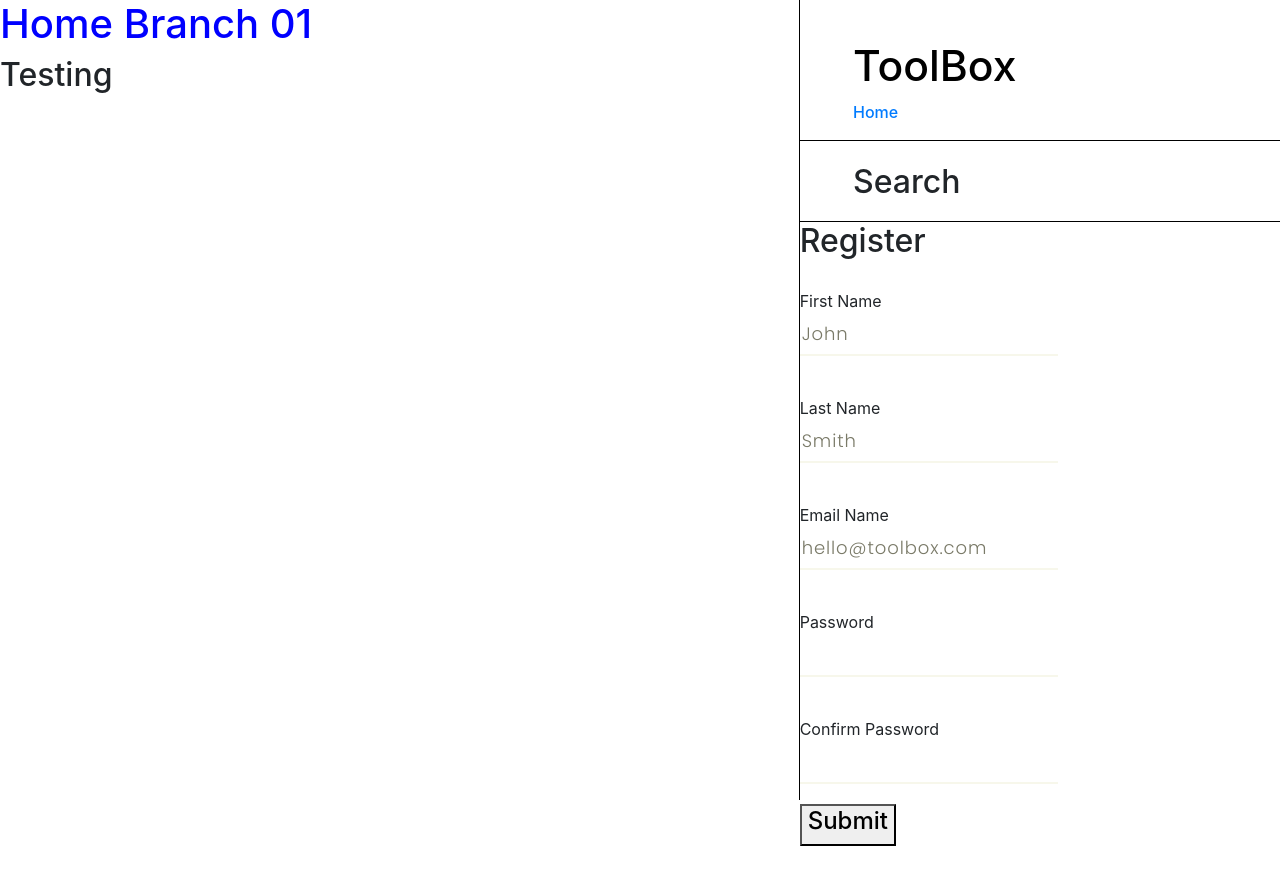
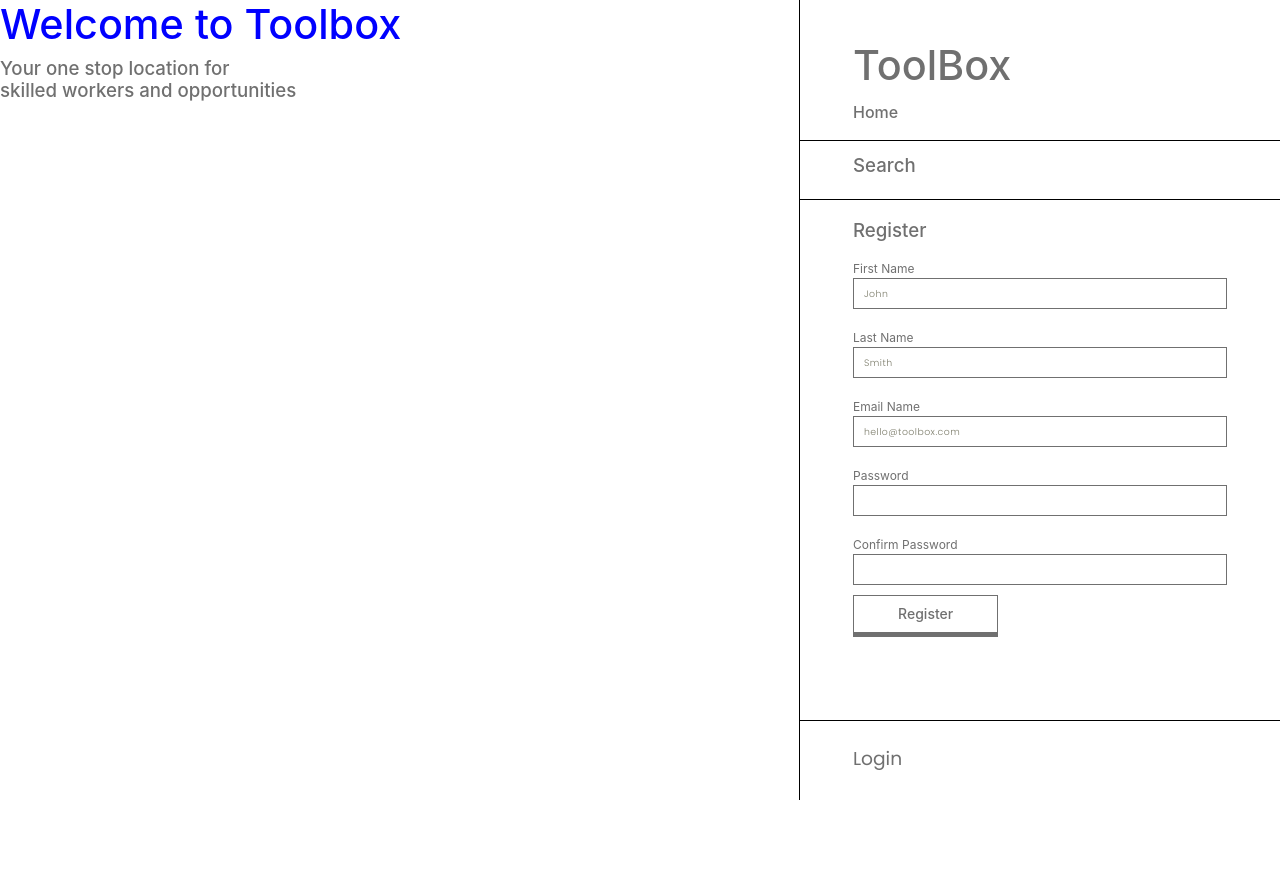
Before and after one commit to mshinh/Toolbox, a React (Create React App) app in the folder client/: page / in a window 1280 px wide. Shown: the top 884 px of the page. After the commit the page ends 800 px from the top, so only its background shows below. Built offline with nearby package versions, Linux system fonts and the light colour scheme.

Commit message:
Dashboard styling and login component built

```diff
--- a/client/src/App.scss
+++ b/client/src/App.scss
@@ -7,11 +7,13 @@
         width: (722/$desktop) * 100vw;
         border-left: 1px solid #000;
         height: 100vh;
+        position: relative;
 
 
     }
     #subclass-container {
         width: (1198/$desktop) * 100vw;
-        height: 100vmax;
+        height: 100vh;
+        overflow-y: scroll;
     }
 }
--- a/client/src/assets/stylesheets/_fontStyle.scss
+++ b/client/src/assets/stylesheets/_fontStyle.scss
@@ -1,7 +1,10 @@
 h1 {
-    color: #000;
-    size: $h1Size;
+    color: #707070;
+   font-size: $h1Size;
 }
 h2 {
-    size: $h2Size;
+    font-size: $h2Size;
 }
+a {
+    color: #707070;
+}
--- a/client/src/assets/stylesheets/_general.scss
+++ b/client/src/assets/stylesheets/_general.scss
@@ -4,6 +4,7 @@
 
 p,h1,h2,h3,h4,h5,button {
     -webkit-font-smoothing: subpixel-antialiased;
+    color: #707070;
 }
 
 
@@ -27,6 +28,54 @@ input {
 
 }
 
+.input-btn {
+  border: 1px solid #707070;
+  background-color: transparent;
+  padding: 5px 40px;
+  padding-top: 10px;
+  position: relative;
+  display: block;
+  width: 38.9%;
+
+
+  .button-bar {
+    display: block;
+    pointer-events: none;
+    position: absolute;
+    bottom: 0;
+    left: 0;
+    right: 0;
+    height: 10%;
+    width: 100%;
+    background-color: #707070;
+
+    transition: height 400ms $easeInOut3;
+  }
+  h4 {
+    pointer-events: none;
+    font-size: 14px;
+    position: relative;
+    padding: 0;
+    z-index: 1;
+    color: #707070;
+    transition: color 200ms $easeInOut3;
+
+  }
+  &.cancel {
+    width: auto;
+    margin-left: 10px;
+    opacity: 0.5;
+  }
+  &:hover {
+    .button-bar {
+      height: 100%;
+    }
+    h4 {
+      color: #fff;
+    }
+  }
+}
+
 textarea {
     background-color: transparent;
     color: $mainTextColor;
@@ -38,6 +87,9 @@ textarea {
 }
 
 .form-wrapper {
+  padding-left: $DwS;
+  padding-right: $DwS;
+
   &.margin {
       padding: ($marginD/$desktop) * 100vw;
   }
@@ -48,17 +100,20 @@ textarea {
 .form-row {
   display: flex;
   margin: 0;
+
 }
 .form-column {
-
+  flex-grow: 1;
   margin: 0;
 
-  &:first-child {
-    padding-left: 0px;
-  }
+
+  // &:first-child {
+  //   padding-left: 0px;
+  // }
 
 
 }
+
 
 .input-row {
   display: flex;
@@ -66,8 +121,8 @@ textarea {
 
 
   .input-wrapper {
-  padding-bottom: 20px;
-  padding-top: 20px;
+  padding-bottom: 10px;
+  padding-top: 10px;
   width: 100%;
 
   //margin-right: (20/$desktop) * 100vw;
@@ -79,11 +134,12 @@ textarea {
     input {
 
       background-color: transparent;
-      border: none;
-      border-bottom: 2px solid $greyWhite;
+      border: 1px solid #707070;
       padding-bottom: 7px;
-      padding-top: 7px;
+      padding-top: 8px;
+      padding-left: 10px;
       width: 100%;
+      font-size: $dashInputSize;
 
 
     }
@@ -91,6 +147,8 @@ textarea {
     label {
       display: block;
       margin: 0;
+      font-size: 12px;
+      color: #707070;
     }
   }
 }
--- a/client/src/assets/stylesheets/_variables.scss
+++ b/client/src/assets/stylesheets/_variables.scss
@@ -29,6 +29,8 @@ $easeInOut2: cubic-bezier(0.56, 0, 0.38, 1.01);
 //Fonts size
 
 //h1
-$h1Size: (64/1920) * 100vmax;
-$h2Size: (34/1920) * 100vmax;
-$h3Size: (24/1920) * 100vmax;
+$h1Size: (62/1920) * 100vw;
+$h2Size: (28/1920) * 100vw;
+$h3Size: (24/1920) * 100vw;
+
+$dashInputSize: (14/1920) * 100vw;
--- a/client/src/components/Dashboard/Login/index.js
+++ b/client/src/components/Dashboard/Login/index.js
@@ -6,17 +6,74 @@ class Login extends Component {
         super(props);
 
         this.state = {
-
-
+            email: "",
+            password: "",
+            active: false
         }
+        this.onChange  = this.onChange.bind(this);
+        this.toggleLogin = this.toggleLogin.bind(this);
     }
 
+    onChange = (e) => {
+        this.setState({[e.target.name]: e.target.value})
+    }
 
-
+    toggleLogin = (e) => {
+        if(e){
+            e.preventDefault();
+        }
+        console.log("test");
+        this.setState({
+            active: !this.state.active
+        })
+    }
 
     render() {
         return(<div>
+           <div className={`login-area ${this.state.active ? 'active' : " "}`}>
+                <div className="login-button" onClick={(e) => this.toggleLogin(e)}>
+                   <h2>Login</h2>
+                </div>
+                <div className="login-form">
+                    <form className="addBarForm" autoComplete="off" >
+                        <div className="form-wrapper">
+                        <div className="form-row">
+                            <fieldset className="form-column" >
+                            <h2 className="input-heading">Login</h2>
+                                <div className="input-row">
+                                    <div className="input-wrapper">
+                                        <label htmlFor="loginEmail">Email</label>
+                                        <input name="email" type="text" id="loginEmail" placeholder="" onChange={this.onChange}  />
+                                    </div>
+                                </div>
 
+                                <div className="input-row">
+                                    <div className="input-wrapper">
+                                    <label htmlFor="loginPassword">Password</label>
+                                    <input name="password" type="text" id="loginPassword" placeholder="" onChange={this.onChange}  />
+                                    </div>
+                                </div>
+
+                            </fieldset>
+
+                            </div>
+                            <div className="form-row">
+                                <button type='submit' className="input-btn" onClick={this.onSubmit}>
+
+                                    <span className="button-bar"></span>
+                                    <h4>Login</h4>
+                                </button>
+
+                                <button type='submit' className="input-btn cancel" onClick={(e) => this.toggleLogin(e)}>
+
+                                    <span className="button-bar"></span>
+                                    <h4>Close</h4>
+                                </button>
+                            </div>
+                        </div>
+                    </form>
+                </div>
+           </div>
         </div>);
     }
 }
--- a/client/src/components/Dashboard/Login/style.scss
+++ b/client/src/components/Dashboard/Login/style.scss
@@ -1,6 +1,73 @@
-h1 {
-    font-size: 100px;
+@import './../../../assets/stylesheets/main.scss';
+
+.login-area  {
+    border-top: 1px solid #000;
+    position: absolute;
+    height: 80px;
+    left: 0;
+    right: 0;
+    bottom: 0;
+    overflow: hidden;
+    z-index: 2;
+    transition: height 400ms $easeInOut3;
+    background-color: #fff;
+    .login-button {
+        position: absolute;
+        top: 0;
+        left: 0;
+        right: 0;
+        bottom: 0;
+        padding-left: $DwS;
+        display: flex;
+        transition: background-color 300ms $easeInOut3, opacity 400ms $easeInOut3 300ms;
+        align-items: center;
+
+
+        h2 {
+            padding-top: 5px;
+            font-size: $h2Size;
+            font-family: $mainTextR;
+            transition: color 300ms $easeInOut3;
+        }
+
+        &:hover {
+            background-color: #707070;
+            cursor: pointer;
+
+            h2 {
+                color: #fff;
+            }
+        }
+    }
+
+    .login-form {
+
+        background-color: #fff;
+        position: absolute;
+        width: 100%;
+        top: 0;
+        height: 280px;
+        opacity: 0;
+        pointer-events: none;
+        transition: opacity 300ms $easeInOut3;
+
+    }
+
+    &.active {
+
+        height: 280px;
+
+        .login-button {
+            opacity: 0;
+            pointer-events: none;
+            transition: background-color 300ms $easeInOut3, opacity 200ms $easeInOut3;
+        }
+        .login-form {
+            transition: opacity 300ms $easeInOut3 300ms;
+            opacity: 1;
+            pointer-events: auto;
+
+
+        }
+    }
 }
-.test {
-    color: blue;
-}
--- a/client/src/components/Dashboard/Register/index.js
+++ b/client/src/components/Dashboard/Register/index.js
@@ -101,7 +101,7 @@ class Register extends Component {
             <div className="form-wrapper">
               <div className="form-row">
                   <fieldset className="form-column" id='meta-form'>
-                  <h2>Register</h2>
+                  <h2 className="input-heading">Register</h2>
 
                   <div className="input-row">
                     <div className="input-wrapper">
@@ -141,8 +141,8 @@ class Register extends Component {
                   </fieldset>
 
                 </div>
-                <button type='submit' className="btn-slide light" onClick={this.onSubmit}>
-                    <h4>Submit</h4>
+                <button type='submit' className="input-btn" onClick={this.onSubmit}>
+                    <h4>Register</h4>
                     <span className="button-bar"></span>
                   </button>
               </div>
--- a/client/src/components/Dashboard/Register/style.scss
+++ b/client/src/components/Dashboard/Register/style.scss
@@ -1,5 +1,9 @@
-h1 {
-    font-size: 100px;
+
+@import './../../../assets/stylesheets/main.scss';
+
+.input-heading {
+     padding-top: 20px;
+    // padding-bottom: 2px;
 }
 .test {
     color: blue;
--- a/client/src/components/Dashboard/Search/index.js
+++ b/client/src/components/Dashboard/Search/index.js
@@ -16,7 +16,9 @@ class Search extends Component {
 
     render() {
         return(<div className="search-item">
-           <h2>Search</h2>
+           <div className="search-area">
+                <h2>Search</h2>
+           </div>
         </div>);
     }
 }
--- a/client/src/components/Dashboard/Search/style.scss
+++ b/client/src/components/Dashboard/Search/style.scss
@@ -5,8 +5,19 @@
     border-bottom: 1px solid #000;
     height: (80/1080) * 100vh;
     padding-left: $DwS;
-    h2 {
 
-        margin-top: (30/1080) * 100vh;
+    .search-area {
+        //The flex should be temp
+        position: relative;
+        width: 100%;
+        height: 100%;
+
+        padding: 0;
+        display: flex;
+        align-items: center;
+
+        h2 {
+            size: $h2Size;
+        }
     }
 }
--- a/client/src/components/Home/index.js
+++ b/client/src/components/Home/index.js
@@ -16,8 +16,20 @@ class Home extends Component {
 
     render() {
         return(<div>
-            <h1 className="test">Home Branch 01</h1>
-           <h2> Testing</h2>
+            <h1 className="test">Welcome to Toolbox</h1>
+            <h2>Your one stop location for <br/>
+            skilled workers and opportunities </h2>
+            {/* Make this a class */}
+            <div className="post-template">
+                <div className="post-popup">
+
+                </div>
+                <div className="post-board">
+                    <div ClassName="post">
+
+                    </div>
+                </div>
+            </div>
         </div>);
     }
 }
```
Also changed, not shown: 2 other files (tests, documents, lock files or other folders).
